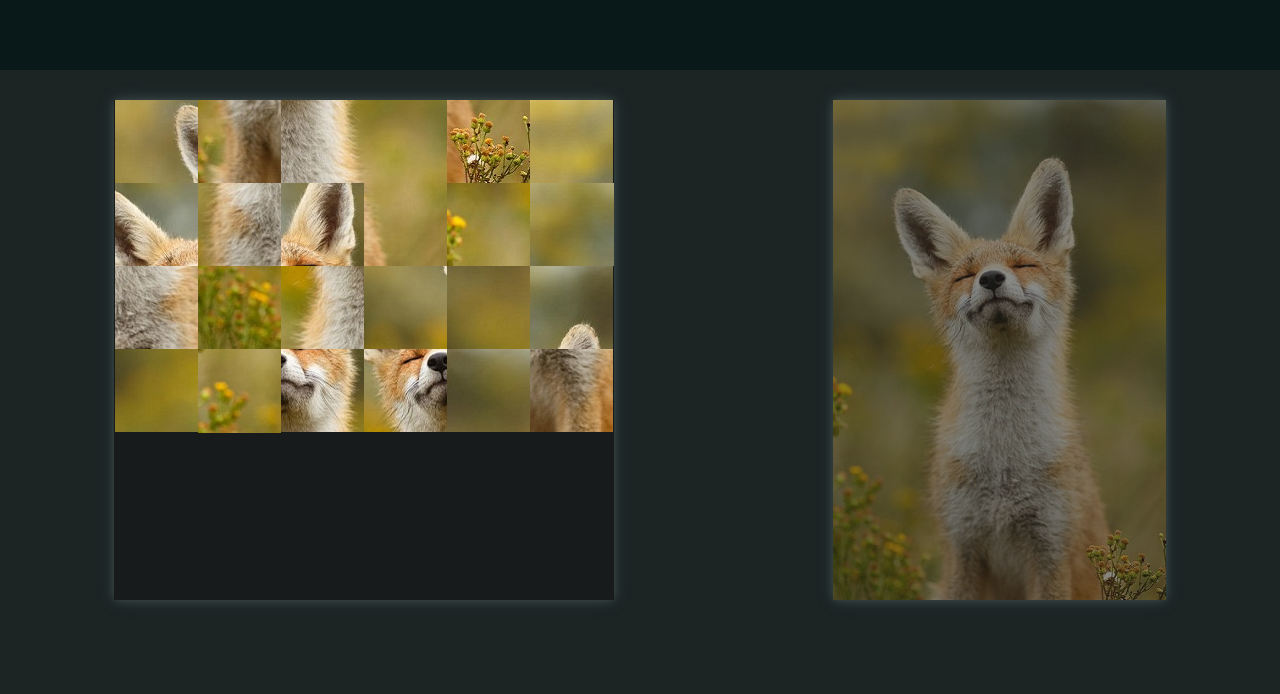
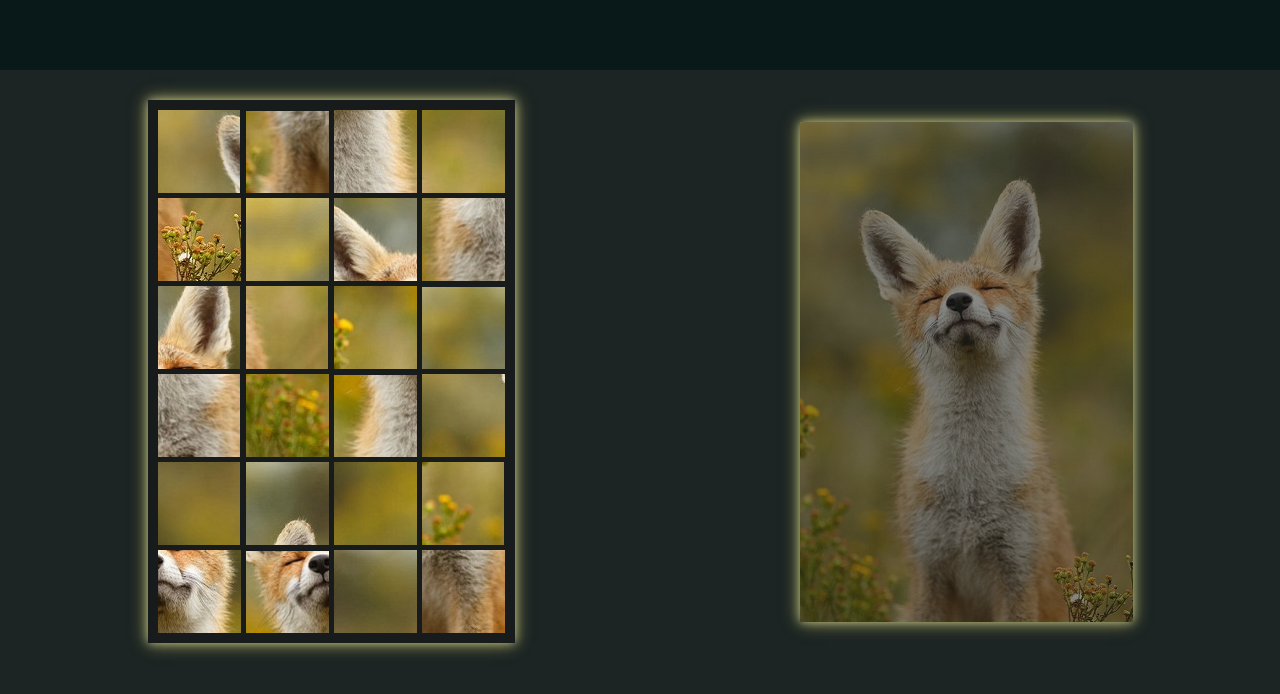
Before and after one commit to dariarus/pet_puzzles, a React (Create React App) app: page / in a window 1280 px wide. Shown: the top 694 px of the page. Built offline with nearby package versions, Linux system fonts and the light colour scheme.

Commit message:
style improvement of source fragments container

```diff
--- a/src/components/finished-image-fragments-list/finished-image-fragments-list-item.module.css
+++ b/src/components/finished-image-fragments-list/finished-image-fragments-list-item.module.css
@@ -1,3 +1,5 @@
 .puzzleItem {
   padding: 0;
+  display: inline-block;
+  text-align: unset;
 }
--- a/src/components/fragments-container/fragments-container.module.css
+++ b/src/components/fragments-container/fragments-container.module.css
@@ -1,14 +1,18 @@
-.fragmentsContainer {
+.container {
+  margin: auto;
+  padding: 10px;
+  background-color: #171b1b;
+  box-shadow: 0 0 16px rgba(255, 244, 115, .7), 0 0 8px rgba(127, 146, 146, .8);
+}
+
+.fragmentsList {
   display: grid;
-  grid-template-columns: repeat(6, 83px);
-  grid-template-rows: repeat(6, 83px);
+  grid-template-columns: repeat(4, 83px);
+  grid-template-rows: repeat(4, 83px);
+  gap: 5px;
   justify-content: center;
-  margin: auto;
+  margin: 0;
   padding: 0;
-  width: 500px;
-  height: 500px;
-  background-color: #171b1b;
-  box-shadow: 0 0 16px rgba(121, 146, 146, .25), 0 0 8px rgba(127, 146, 146, .25);
   list-style: none;
 }
 
--- a/src/components/fragments-container/fragments-container.tsx
+++ b/src/components/fragments-container/fragments-container.tsx
@@ -10,7 +10,8 @@ import {isTypeFragment} from '../../utils/functions';
 
 export const FragmentsContainer: FunctionComponent<{ sourceFragments: TFragmentsArray }> = (props) => {
   return (
-    <ul className={fragmentsContainerStyles.fragmentsContainer}>
+    <div className={fragmentsContainerStyles.container}>
+      <ul className={fragmentsContainerStyles.fragmentsList}>
         {
           props.sourceFragments.map((fragment, index) => (
             isTypeFragment(fragment) &&
@@ -18,5 +19,6 @@ export const FragmentsContainer: FunctionComponent<{ sourceFragments: TFragments
           ))
         }
       </ul>
+    </div>
   )
 }
--- a/src/components/image-container/image-container.module.css
+++ b/src/components/image-container/image-container.module.css
@@ -10,7 +10,8 @@
   padding: 0;
   width: 333px; /* в оригинале ширина картинки составляет 66,7% от высоты. 66,7% от 500 будет 333,3 */
   height: 500px;
+  /* затеняем фоновую картинку: */
   background: linear-gradient(rgba(23, 27, 27, .5), rgba(23, 27, 27, .5)), center / contain url(../../images/fox.jpg);
-  box-shadow: 0 0 16px rgba(121, 146, 146, .25), 0 0 8px rgba(127, 146, 146, .25);
+  box-shadow: 0 0 16px rgba(255, 244, 115, .7), 0 0 8px rgba(127, 146, 146, .8);
   list-style: none;
 }
--- a/src/components/mixed-fragments-list-item/mixed-fragments-list-item.module.css
+++ b/src/components/mixed-fragments-list-item/mixed-fragments-list-item.module.css
@@ -0,0 +1,13 @@
+.puzzleItem {
+  list-style: none;
+  max-height: 83px;
+}
+
+.puzzleImage {
+  padding: 0;
+  width: 83px;
+  height: 83px;
+  object-fit: contain;
+  object-position: center center;
+  display: block;
+}
--- a/src/components/mixed-fragments-list-item/mixed-fragments-list-item.tsx
+++ b/src/components/mixed-fragments-list-item/mixed-fragments-list-item.tsx
@@ -1,6 +1,9 @@
 import React, {FunctionComponent} from 'react';
+import {useDrag} from 'react-dnd';
+
+import mixedFragmentsListItemStyles from './mixed-fragments-list-item.module.css';
+
 import {TFragment} from '../../types';
-import {useDrag} from 'react-dnd';
 
 export const MixedFragmentsListItem: FunctionComponent<{ puzzleFragment: TFragment }> = (props) => {
   const [{isDragging}, dragRef] = useDrag({
@@ -12,12 +15,13 @@ export const MixedFragmentsListItem: FunctionComponent<{ puzzleFragment: TFragme
   })
 
   return (
-    <li>
+    <li className={mixedFragmentsListItemStyles.puzzleItem}>
       {
         !isDragging &&
         <img ref={dragRef}
              src={`./fragments/fox_6x4/${props.puzzleFragment.fragmentSrc}`}
              alt="Фрагмент картинки-пазла"
+             className={mixedFragmentsListItemStyles.puzzleImage}
         />
       }
     </li>
--- a/src/index.tsx
+++ b/src/index.tsx
@@ -3,6 +3,8 @@ import ReactDOM from 'react-dom/client';
 import './index.css';
 import {App} from './components/app/app';
 import reportWebVitals from './reportWebVitals';
+
+import './vendor/normalize.css';
 
 const root = ReactDOM.createRoot(
   document.getElementById('root') as HTMLElement
```
Also changed, not shown: src/vendor/normalize.css (added). Lines whose indentation alone changed are shown as unchanged.
